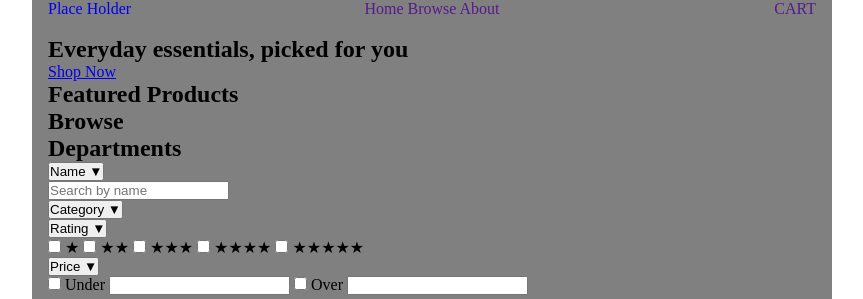
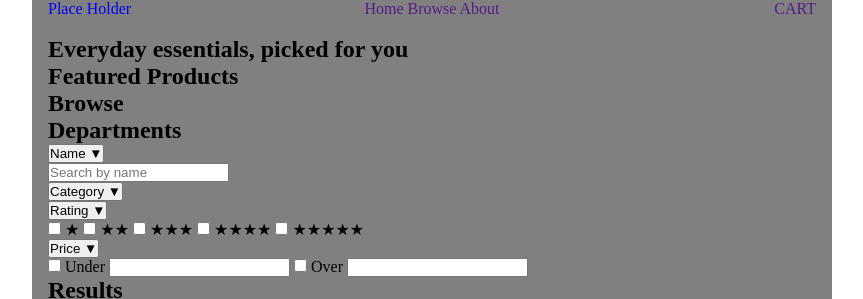
Before and after one commit to notyvan/assignment3512, a plain HTML site: page index.html in a window 1280 px wide. Shown: the top 299 px of the page, without its empty margins (208-1071 px from the left). Drawn offline with Linux system fonts and the light colour scheme.

Commit message:
Removed "Shop Now" link from the homepage hero section in index.html to streamline the layout.

```diff
--- a/index.html
+++ b/index.html
@@ -39,7 +39,6 @@
                 <img id="home-hero-image" class="home-hero-image" src="" alt="">
                 <div class="home-hero-text">
                     <h1 class="home-title">Everyday essentials, picked for you</h1>
-                    <a href="#" class="home-link" data-view="browse">Shop Now</a>
                 </div>
             </div>
 
```
